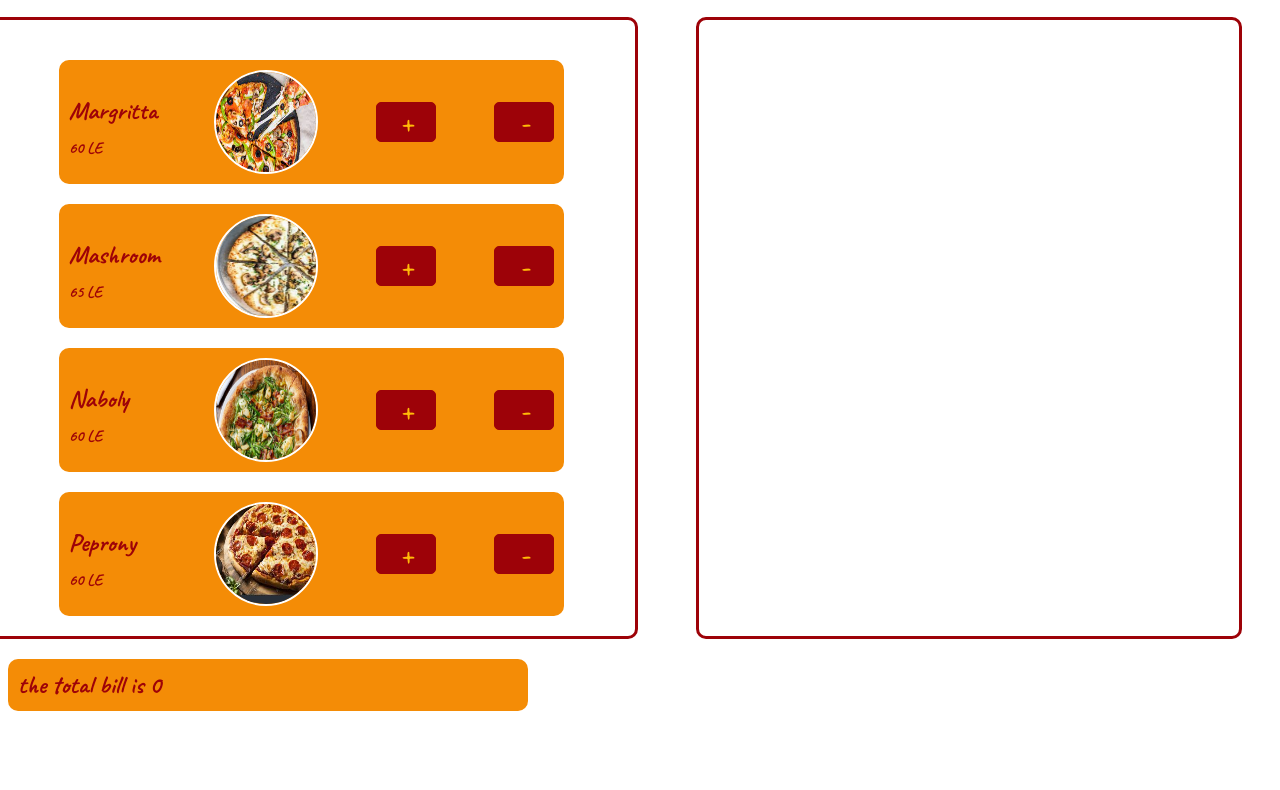
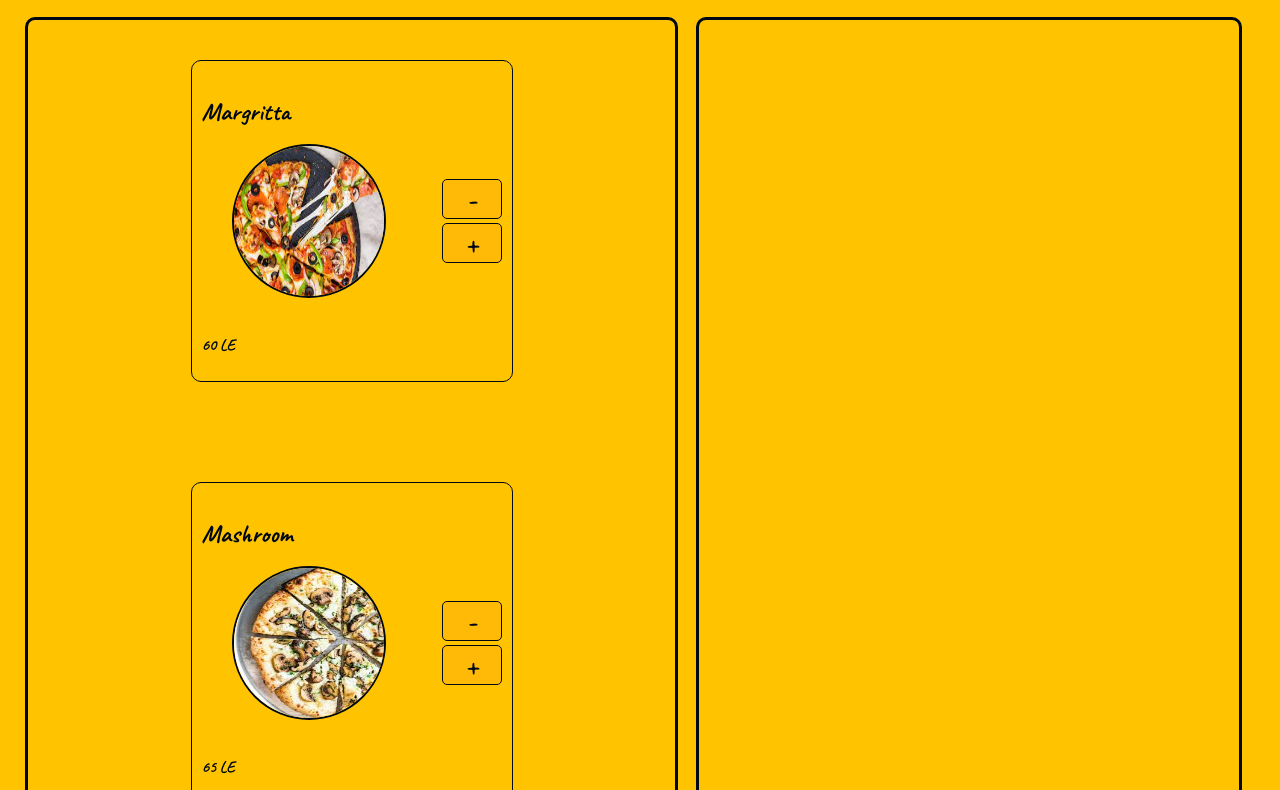
Before and after one commit to Muhammed-Ahmed-Ismail/online-shop-cart-jQuery, a plain HTML site: page index.html in a window 1280 px wide. Shown: the part 107-897 px from the top of the page. Before the commit the page ends 826 px from the top, so only its background shows below. Drawn offline with nearby package versions, Linux system fonts and the light colour scheme.

Commit message:
final design

```diff
--- a/index.html
+++ b/index.html
@@ -5,20 +5,29 @@
     <title>Title</title>
     <link rel="stylesheet" href="styles/style.css">
     <meta name="viewport" content="width=device-width, initial-scale=1.0">
+    <link
+            rel="stylesheet"
+            href="https://cdn.jsdelivr.net/npm/bootstrap-icons@1.3.0/font/bootstrap-icons.css"
+    />
 </head>
 <body>
 <main>
     <div class="menus">
     <section id="menu-container">
-        <h2 class="menu-title">menu</h2>
+        <h2 class="menu-title">menu <i class="bi bi-menu-button-wide"></i></h2>
+
     </section>
     <section id="selction-container">
-        <h2 class="menu-title"> cart</h2>
+
+        <h2 class="menu-title"> cart <i class="bi bi-cart2"></i></h2>
+
     </section>
+
     </div>
     <div class="totlal">
         the total bill is 0
     </div>
+
 </main>
 
 </body>
--- a/js/main.js
+++ b/js/main.js
@@ -35,4 +35,3 @@ menueItems.forEach((item)=> {
     newItme.createDomElement();
     itemsInMenue.push(newItme);
 })
-console.log(itemsInMenue)
--- a/js/modules/Item.js
+++ b/js/modules/Item.js
@@ -18,15 +18,16 @@ export default class Item {
         let deleButton = $("<button> - </button>").on("click", () => {
             this.orderlist.removeItem(this);
         });
+        let buttonsContainer=$("<div class='button-container'></div>")
+        buttonsContainer.append(deleButton,addButton)
         let container = $("<div class='item'></div>").attr("id", this.name)
-            .append(name, price,image, addButton, deleButton);
+            .append(name, price,image, buttonsContainer);
         let self = this;
 
         container.draggable({
             //appendTo:"#orderList",
             helper: "clone",
             drag: function (e, ui) {
-                console.log(ui.helper.prevObject[0].id)
                 ui.helper.item = self
             }
         })
@@ -35,17 +36,6 @@ export default class Item {
         let parent = $("#menu").append(container);
     }
 
-    addToList() {
-        // let parent=$("#selction-container");
-        console.log(`${this.name} added`);
-        console.log(this)
-
-    }
-
-    deleteFromList() {
-        console.log(`${this.name} eleted`);
-    }
-
     toString() {
         return this.name
     }
--- a/js/modules/OrderList.js
+++ b/js/modules/OrderList.js
@@ -72,15 +72,29 @@ export  default class OrderList
     calculateTotal()
     {
         let total=0;
+        let delivery=15;
         this.itemsList.forEach((item)=>total+=item.quantity*parseFloat(item.price))
 
         let totalele=$('.totlal').append('<p></p>')
         if (total>300)
         {
-            totalele.text(`the total bill is: ${total} after discound it is ${total*.85} L.E`)
+            totalele.text(`the total bill is: ${total} after discound it is ${total*.85} L.E
+
+                                 Delivery=${delivery}
+
+                                 tax 14%= ${.14*total}
+
+                                   total=${delivery+1.14*total}`)
         }else
         {
-            totalele.text(`the total bill is: ${total} L.E`)
+            totalele.text(`the total bill is: ${total} L.E
+
+                                 Delivery=${delivery}
+
+                                  tax 14%= ${.14*total}
+
+                                   total=${delivery+1.14*total}`)
+
         }
     }
 
--- a/js/modules/PickedItem.js
+++ b/js/modules/PickedItem.js
@@ -11,7 +11,6 @@ export default class PickedItem extends Item
 
         let name =$("<p class='product-name'></p>").text(this.name);
         let image=$("<img>").attr("src",this.image);
-        console.log(image)
         let price=$("<p class='price'></p>").text(this.price);
         let quantity=$("<p class='quantity'></p>").text(this.quantity)
         this.quantityDomObject=quantity
@@ -29,7 +28,6 @@ export default class PickedItem extends Item
             helper:"clone",
             drag: function (ev,ui){
                 ui.helper.item=self
-                console.log(ui.helper.item)
             },
             stop:function (){
                 self.orderlist.removeItem(self)
--- a/styles/style.css
+++ b/styles/style.css
@@ -9,7 +9,10 @@ root {
     box-sizing: border-box;
     height: 100vh;
 }
-
+body
+{
+    background-color: #ffc300;
+}
 .flex {
     display: flex;
     gap: 50px;
@@ -26,7 +29,7 @@ root {
 
 h2.menu-title {
     font-family: Caviate;
-    color: #9D0208;
+    color: #000814;
     text-align: center;
     font-size: 40px;
 }
@@ -38,10 +41,18 @@ h2.menu-title {
     flex-direction: column;
     justify-items: center;
     align-items: center;
-    border: 3px solid #9D0208;
+    border: 3px solid #000814;
     border-radius: 10px;
     padding: 20px;
 
+}
+#menu
+{
+    margin-left: 80px;
+    flex-direction: row;
+    flex-wrap: wrap;
+    gap: 5rem;
+    justify-content: center;
 }
 
 #menu-container {
@@ -70,7 +81,7 @@ h2.menu-title {
 }
 
 .item, .picked-item , .totlal{
-    background-color: #F48C06;
+    background-color: #ffc300;
     display: flex;
     flex-direction: row;
     margin-top: 20px;
@@ -80,31 +91,34 @@ h2.menu-title {
     justify-content: space-between;
     align-items: center;
     padding: 10px;
-    width: 80%;
+    /*width: 80%;*/
     max-width: 500px;
     position: relative;
     font-family: Caviate, serif;
-    color: #9D0208;
+    color: #000814;
+    width: 300px;
+    height: 300px;
+    border: #000814 1px solid;
 }
 
-.item > img, .picked-item > img {
-    width: 100px;
-    height: 100px;
+.item  img, .picked-item > img {
+    width: 150px;
+    height: 150px;
     border-radius: 50%;
-    border: solid 2px white;
-    margin-left: 30%;
+    border: solid 2px #000814;
+    margin-left: 10%;
 }
 
-.item > button, .picked-item > button {
+.item  button, .picked-item > button {
     height: 40px;
     width: 60px;
     font-size: 30px;
     font-family: Caviate, Serif;
     line-height: 2px;
-    background-color: #9D0208;
-    border: solid 1px #9D0208;
+    background-color: #FFBA08;
+    border: solid 1px #000814;
     border-radius: 5px;
-    color: #FFBA08;
+    color: #000814;
 }
 
 
@@ -133,3 +147,9 @@ h2.menu-title {
 {
     font-size: 25px;
 }
+.button-container
+{
+    display: flex;
+    flex-direction: column;
+    gap: 4px;
+}
```
